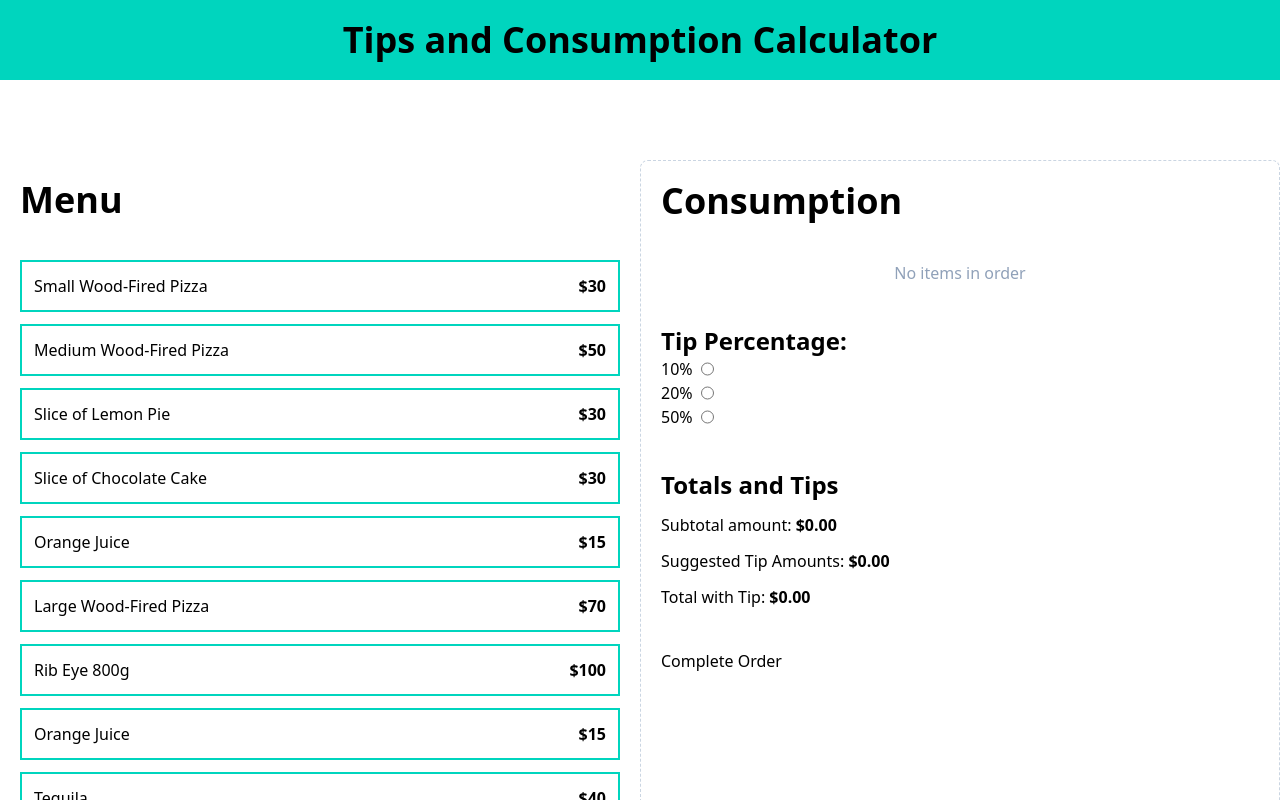
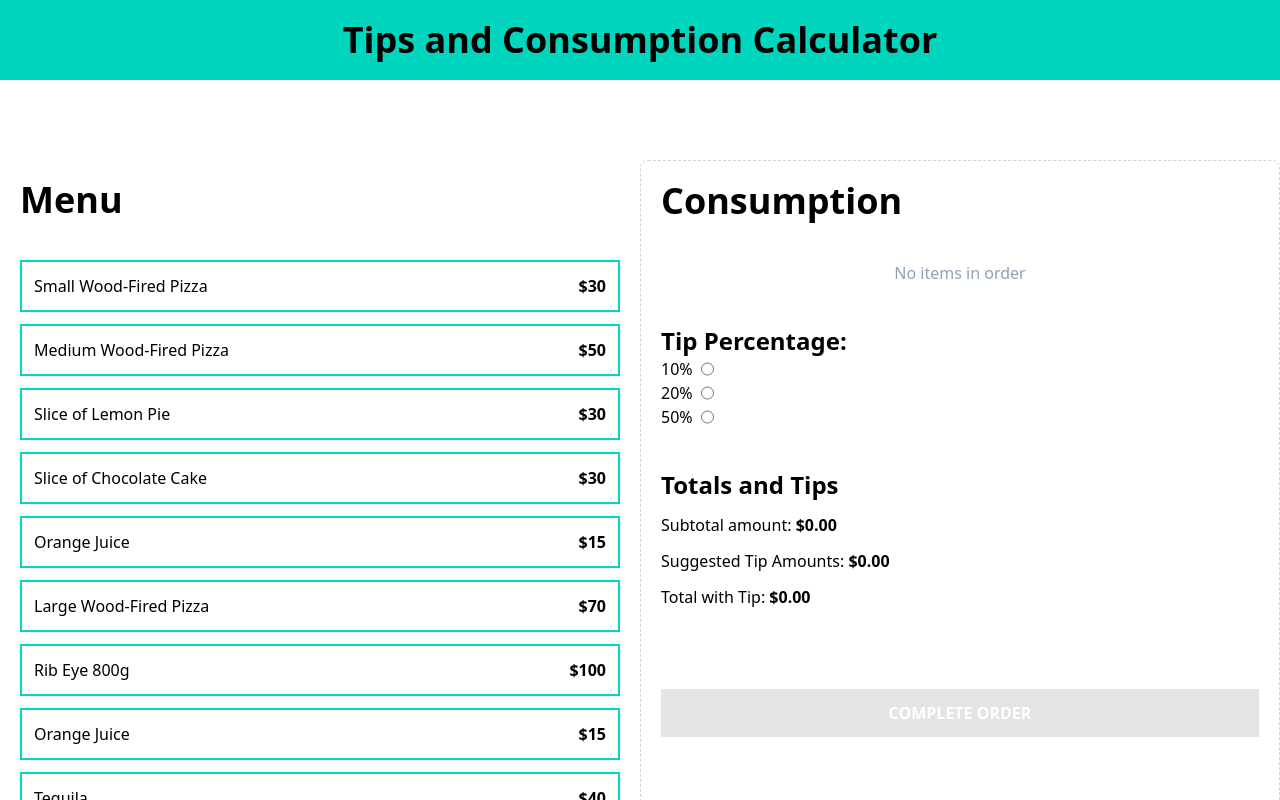
Before and after one commit to Cherry-Machado/typescript-tips-consumption-calculator, a React (Vite) app: page / in a window 1280 px wide. Shown: the top 800 px of the page. Built offline with nearby package versions, Linux system fonts and the light colour scheme.

Commit message:
adding action to the Complete Order Button

```diff
--- a/src/components/OrderTotals.tsx
+++ b/src/components/OrderTotals.tsx
@@ -33,7 +33,10 @@ export default function OrderTotals( { order, tip }: OrderTotalsProps ) {
             </p>
         </div>
 
-        <button>
+        <button
+            className="w-full bg-black p-3 uppercase text-white font-bold mt-10 disabled:opacity-10"
+            disabled={totalAmount === 0}
+        >
             Complete Order
         </button>
     </>
```
